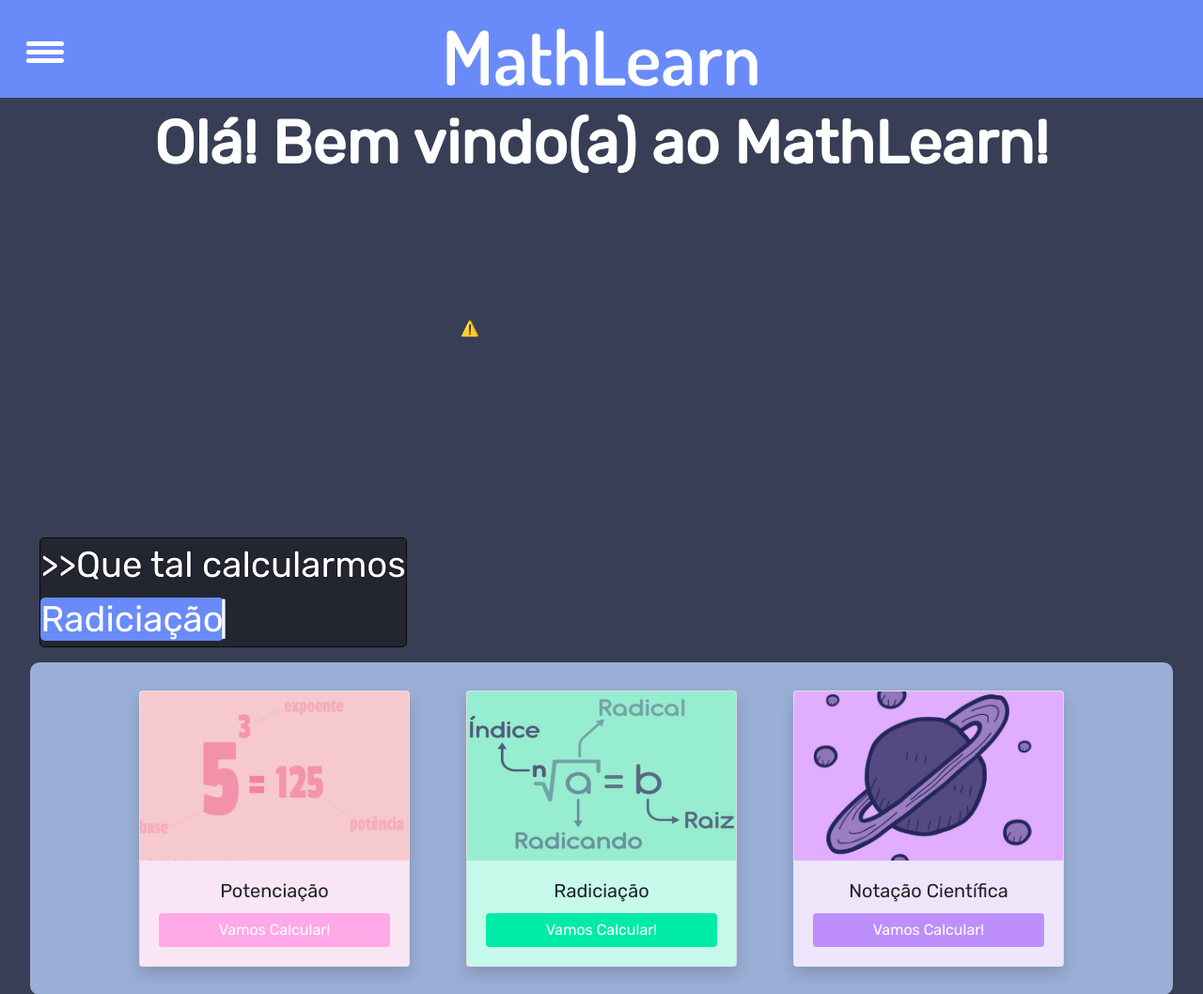
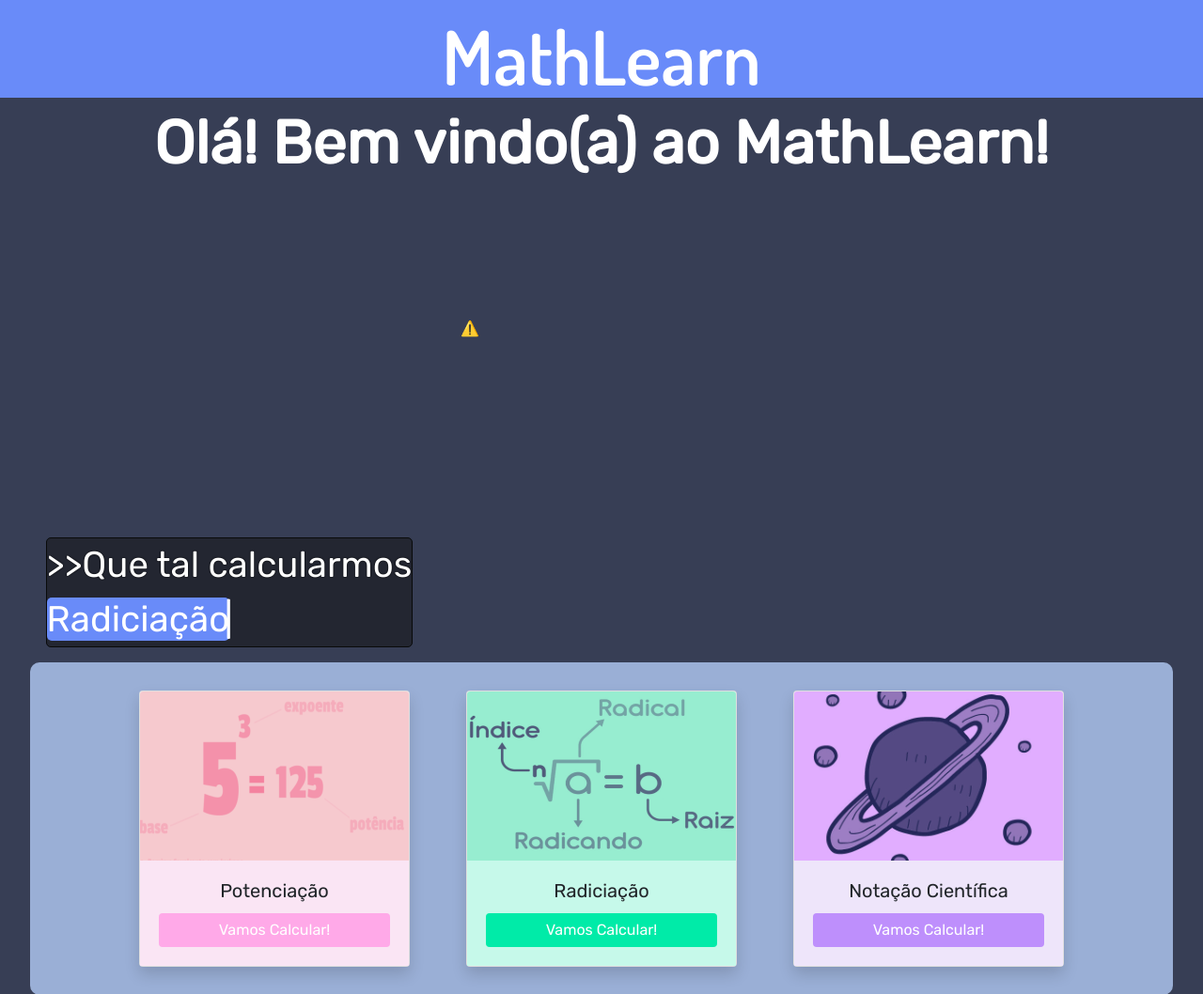
Before and after one commit to guiaraujoreal/calculapramim, a PHP site: page / in a window 1280 px wide. Shown: the top 1058 px of the page at 94% size. Run offline with PHP 8.4, Linux system fonts and the light colour scheme; some libraries are stand-ins or nearby versions.

Commit message:
concerto erro

```diff
--- a/index.html
+++ b/index.html
@@ -29,19 +29,7 @@
                 <div id="titulo" class="col-md-7 col-lg-5 col-xs-1">MathLearn</div>
 
                 <div id="menu" class="col">
-                    <div id="menu-bar" onclick="menuOnClick()">
-                        <div id="bar1" class="bar"></div>
-                        <div id="bar2" class="bar"></div>
-                        <div id="bar3" class="bar"></div>
-                    </div>
-                    <nav class="nav" id="nav">
-                        <ul id="cols_menu" class="row d-flex align-items-start d-flex flex-column bd-highlight mb-3">
-                            <li><a class="col" href="#">Home</a></li>
-                            <li><a class="col" href="api/calc.php">About</a></li>
-                            <li><a class="col" href="#">Contact</a></li>
-                            <li><a class="col" href="#">Blog</a></li>
-                        </ul>
-                    </nav>
+
                 </div>
                 <div class="menu-bg" id="menu-bg"></div>
             </div>
@@ -62,7 +50,7 @@
             <br>
             <br>
             <ul>
-            <p id="text" class="">>>Que tal calcularmos <br> <span class="animated"></span> </p>
+            <p id="text" class="">>>Que tal calcularmos <br> <span class="animated"></span> </p></ul>
 
         </div>
         <div id="card_geral" class="container d-flex justify-content-center">
--- a/style/cabecalho-rodape.css
+++ b/style/cabecalho-rodape.css
@@ -22,111 +22,9 @@ html, body{
     font-family: 'Dosis', sans-serif;
     position: absolute;
     top: 0;
+    padding: 0;
 }
 
-#menu {
-  z-index: 2;
-  position: absolute;
-  top:50%;
-  left: 0;
-}
-
-#menu-bar {
-  width: 40px;
-  height: 40px;
-  margin: 0;
-  cursor: pointer;
-  position: absolute;
-  top:4vh;
-  left: 1vh;
-}
-
-.bar {
-  height: 5px;
-  width: 100%;
-  background-color: white;
-  display: block;
-  border-radius: 5px;
-  transition: 0.3s ease;
-}
-
-#bar1 {
-  transform: translateY(-4px);
-}
-
-#bar3 {
-  transform: translateY(4px);
-}
-
-.nav {
-  transition: 0.3s ease;
-  display: none;
-}
-
-.nav ul {
-  padding: 0 20px;
-}
-
-.nav li {
-  list-style: none;
-  padding: 12px 0;
-
-}
-
-.nav li a {
-  color: white;
-  font-size: 20px;
-  text-decoration: none;
-}
-
-.nav li a:hover {
-  font-weight: bold;
-}
-
-.menu-bg, #menu {
-  top: 20px;
-  left: 20px;
-  position: absolute;
-}
-
-.menu-bg {
-  z-index: 1;
-  width: 0;
-  height: 0;
-  margin: 30px 0 20px 20px;
-  background: radial-gradient(circle, rgb(26, 132, 238), rgb(26, 132, 238));
-  border-radius: 50%;
-  transition: 0.3s ease;
-}
-
-.change {
-  display: block;
-}
-
-.change .bar {
-  background-color: white;
-}
-
-.change #bar1 {
-  transform: translateY(4px) rotateZ(-45deg);
-}
-
-.change #bar2 {
-  opacity: 0;
-}
-
-.change #bar3 {
-  transform: translateY(-6px) rotateZ(45deg);
-}
-
-.change-bg {
-  width: 520px;
-  height: 460px;
-  transform: translate(-60%,-30%);
-}
-#cols_menu{
-  border: solid 2px yellow;
-}
 
 @media (min-height: 750px){
   #titulo{
@@ -164,6 +62,14 @@ html, body{
     height: auto;
   }
 }
+@media (max-width:380px){
+  #titulo{
+    font-size: 2.5em;
+    position: absolute;
+    top:3%;
+    left: 4%
+  }
+}
 
 
 
--- a/style/index.css
+++ b/style/index.css
@@ -7,7 +7,6 @@ body{
    background-color: #373e55;
 }
 .container{
-
     max-width: 100%;
 }
 #sub-1{
@@ -53,6 +52,11 @@ body{
 @media (max-width:1025px) and (min-width:1000px){
     #cards{
         width: 16rem;
+    }
+}
+@media (max-width:316px){
+    #cards{
+        width: 14rem;
     }
 }
 
@@ -108,16 +112,14 @@ body{
 
 }
 #mensagem{
-    max-width: 95%;
-    margin-left: 1.5%;
+    max-width: 97%;
+    margin-left: 2%;
 }
-@media (min-width:405px) and (max-width:450px){
+@media (min-width:330px) and (max-width:450px){
     #mensagem{
         margin-left: 0;
-        position: relative;
-        top: 50%;
-        left: 52%;
-        transform: translate(-50%, -50%);
+      ;
+
 
     }
 }
```
